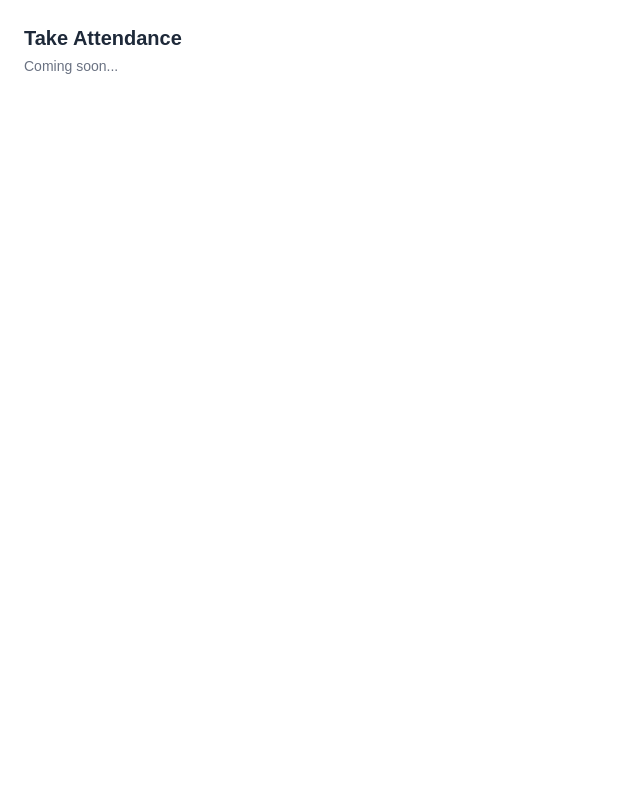
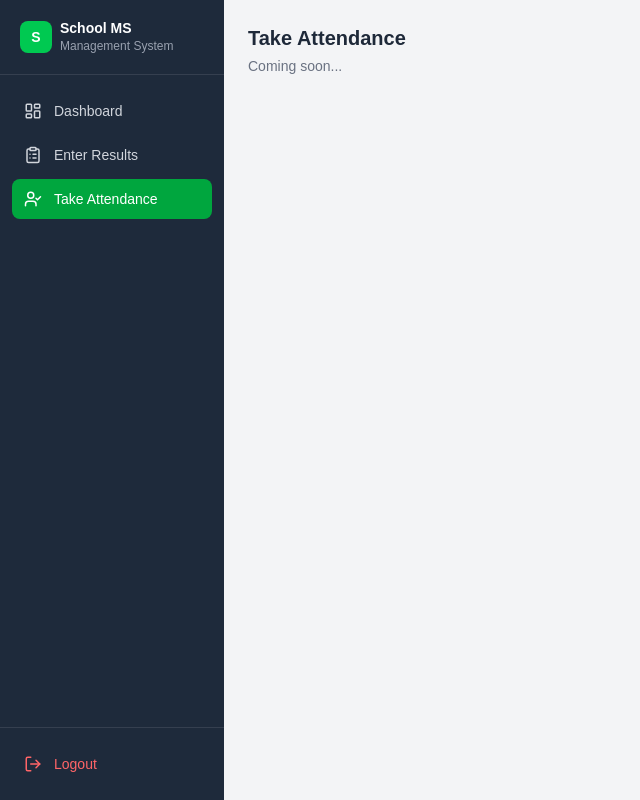
Before and after one commit to Nifemi101/Scholol-Management-, a Next.js app: page /teacher/attendance in a window 1280 px wide. Shown: the whole page, without its empty margins (0-640 px from the left). Built offline with nearby package versions, Linux system fonts and the light colour scheme; no server answers.

Commit message:
created layout

```diff
--- /dev/null
+++ b/src/app/(dashboard)/teacher/layout.tsx
@@ -0,0 +1,82 @@
+'use client'
+
+import { useRouter, usePathname } from 'next/navigation'
+import { createClient } from '@/lib/supabase/client'
+import {
+  LayoutDashboard,
+  ClipboardList,
+  UserCheck,
+  LogOut,
+} from 'lucide-react'
+
+const navItems = [
+  { label: 'Dashboard', icon: LayoutDashboard, path: '/teacher' },
+  { label: 'Enter Results', icon: ClipboardList, path: '/teacher/results' },
+  { label: 'Take Attendance', icon: UserCheck, path: '/teacher/attendance' },
+]
+
+export default function TeacherLayout({ children }: { children: React.ReactNode }) {
+  const router = useRouter()
+  const pathname = usePathname()
+  const supabase = createClient()
+
+  const handleLogout = async () => {
+    await supabase.auth.signOut()
+    router.push('/teacher-login')
+  }
+
+  return (
+    <div className="flex min-h-screen bg-gray-100">
+      <aside className="w-56 bg-[#1e2a3b] text-white flex flex-col fixed h-full z-10">
+        <div className="px-5 py-5 border-b border-white/10">
+          <div className="flex items-center gap-2">
+            <div className="w-8 h-8 bg-green-500 rounded-lg flex items-center justify-center text-white font-bold text-sm">
+              S
+            </div>
+            <div>
+              <p className="text-sm font-bold leading-tight">School MS</p>
+              <p className="text-xs text-gray-400">Management System</p>
+            </div>
+          </div>
+        </div>
+
+        <nav className="flex-1 px-3 py-4 space-y-1">
+          {navItems.map((item) => {
+            const Icon = item.icon
+            const isActive =
+              pathname === item.path ||
+              (item.path !== '/teacher' && pathname.startsWith(item.path))
+            return (
+              <button
+                key={item.path}
+                onClick={() => router.push(item.path)}
+                className={`w-full flex items-center gap-3 px-3 py-2.5 rounded-lg text-sm transition-colors ${
+                  isActive
+                    ? 'bg-green-600 text-white font-medium'
+                    : 'text-gray-300 hover:bg-white/10'
+                }`}
+              >
+                <Icon size={18} />
+                <span>{item.label}</span>
+              </button>
+            )
+          })}
+        </nav>
+
+        <div className="px-3 py-4 border-t border-white/10">
+          <button
+            onClick={handleLogout}
+            className="w-full flex items-center gap-3 px-3 py-2.5 rounded-lg text-sm text-red-400 hover:bg-red-500/10 transition-colors"
+          >
+            <LogOut size={18} />
+            <span>Logout</span>
+          </button>
+        </div>
+      </aside>
+
+      <main className="ml-56 flex-1">
+        {children}
+      </main>
+    </div>
+  )
+}
```
